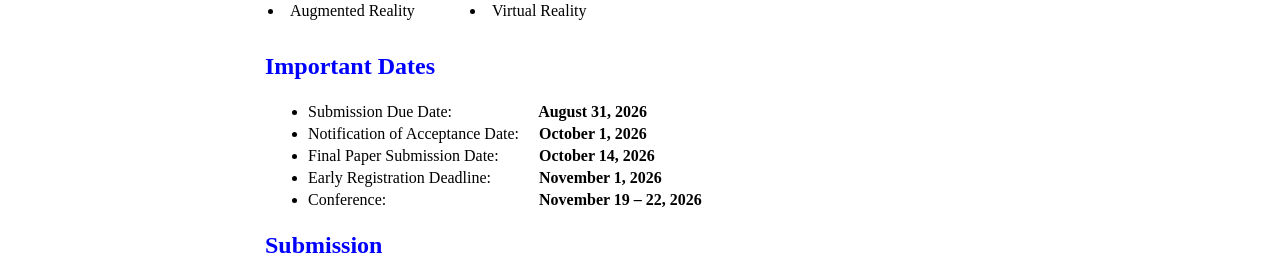
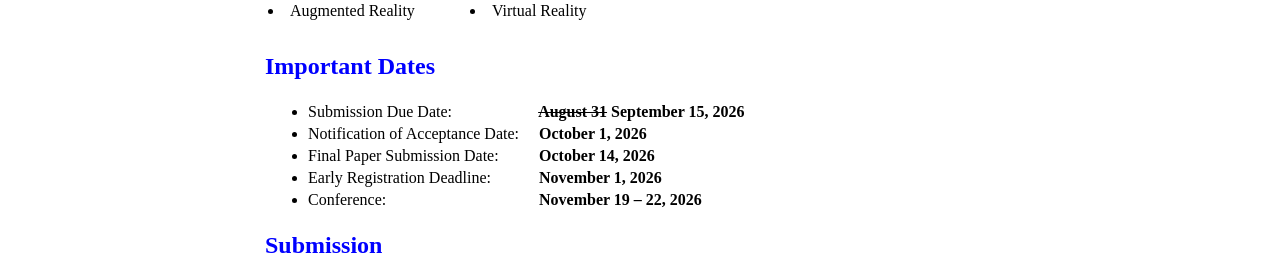
Before and after one commit to icea-conf/2026, a Jekyll site: the page built from papers/index.html, in a window 1280 px wide. Shown: the part 869-1148 px from the top of the page. Built offline with Jekyll 4.4.1, drawn with Linux system fonts in a browser that asks for light colours.

Commit message:
Update index.html

```diff
--- a/papers/index.html
+++ b/papers/index.html
@@ -127,7 +127,7 @@ title: ICEA 2026
                 <li>Submission Due Date:</li>
               </td>
               <td>
-                <b>&nbsp; &nbsp; August 31, 2026</b>
+                <b>&nbsp; &nbsp;  <del>August 31</del> September 15, 2026</b>
                 <!-- <b style="color: #ff0000">&nbsp; October 20, 2024, 23:59 AoE (Anywhere on Earth)</b> -->
               </td>
             </tr>
```
